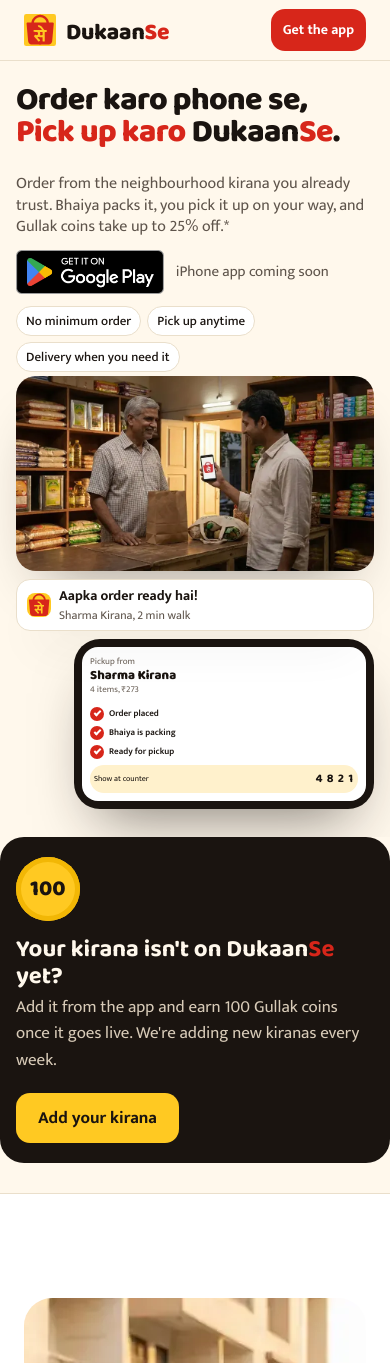
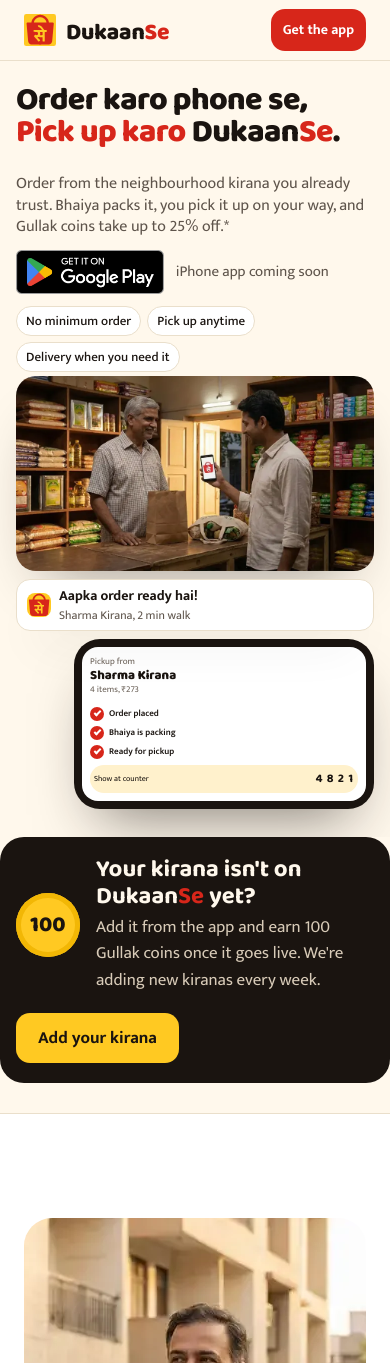
Before and after one commit to sleader3221-dot/landing, a Next.js app: page / in a window 390 px wide. Shown: the top 1363 px of the page. Built offline with nearby package versions, Linux system fonts and the light colour scheme.

Commit message:
Keep promo coin beside copy on mobile

```diff
--- a/app/globals.css
+++ b/app/globals.css
@@ -114,7 +114,11 @@
 .addk .se{color:var(--sindoor)}
 .addk p{color:#D8CBB8;font-size:17px;margin-top:4px;text-align:left}
 .addk .btn{flex:0 0 auto;background:var(--genda);color:#1A1410}
-@media (max-width:760px){ .addk .inner{flex-wrap:wrap;gap:16px;padding:20px 24px;margin:0 -24px} .addk .inner>div:nth-child(2){flex:1 1 auto} .addk .btn{margin-top:4px} }
+@media (max-width:760px){
+  .addk .inner{display:grid;grid-template-columns:64px minmax(0,1fr);align-items:center;gap:16px;padding:20px 24px;margin:0 -24px}
+  .addk .inner>div:nth-child(2){grid-column:2;min-width:0}
+  .addk .btn{grid-column:1/-1;justify-self:start;margin-top:4px}
+}
 
 /* how */
 .how{background:var(--surface);border-top:1px solid var(--line);border-bottom:1px solid var(--line)}
```
